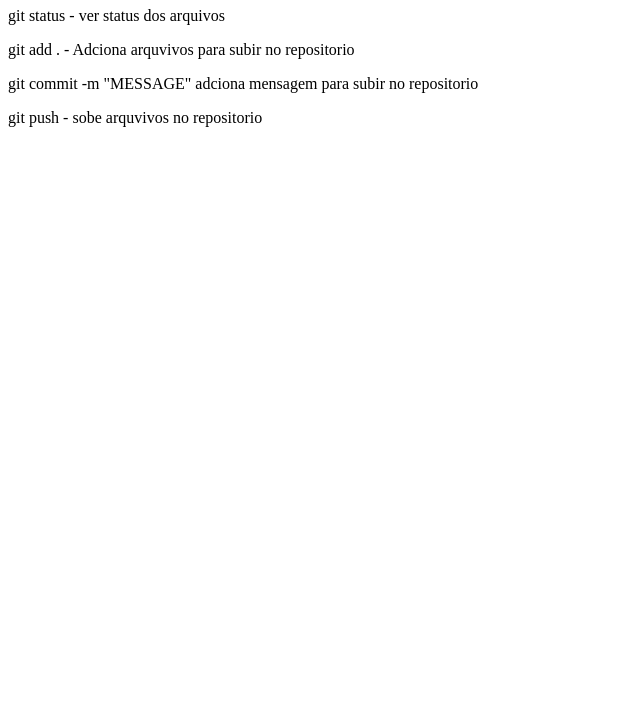
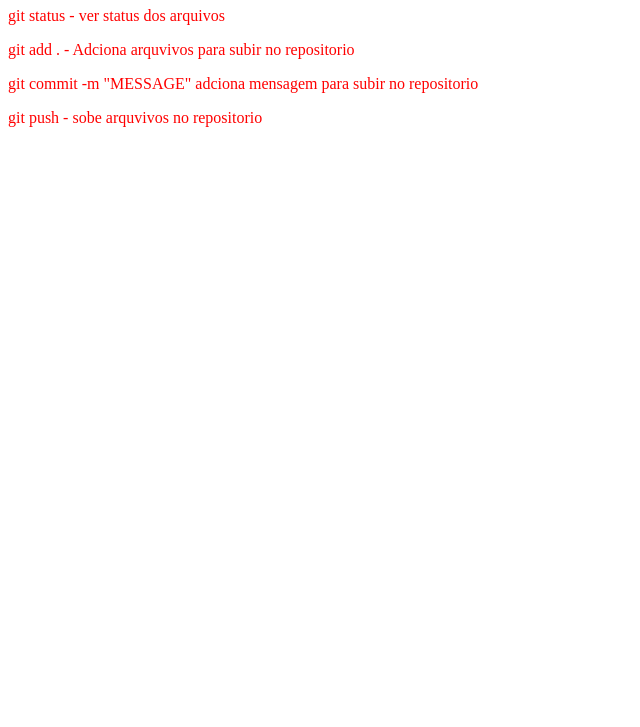
Before and after one commit to Robson-SM/Introducao_git, a plain HTML site: page index.html in a window 1280 px wide. Shown: the part 73-800 px from the top of the page, without its empty margins (0-640 px from the left). Drawn offline with Linux system fonts and the light colour scheme.

Commit message:
estilizando pagina

```diff
--- a/index.css
+++ b/index.css
@@ -0,0 +1,4 @@
+p{
+color: red;
+
+}
--- a/index.html
+++ b/index.html
@@ -5,6 +5,7 @@
     <meta http-equiv="X-UA-Compatible" content="IE=edge">
     <meta name="viewport" content="width=device-width, initial-scale=1.0">
     <title>Document</title>
+    <link rel="stylesheet" href="index.css">
 </head>
 <body>
     <h1>Introdução aos comandos do Git</h1>
```
